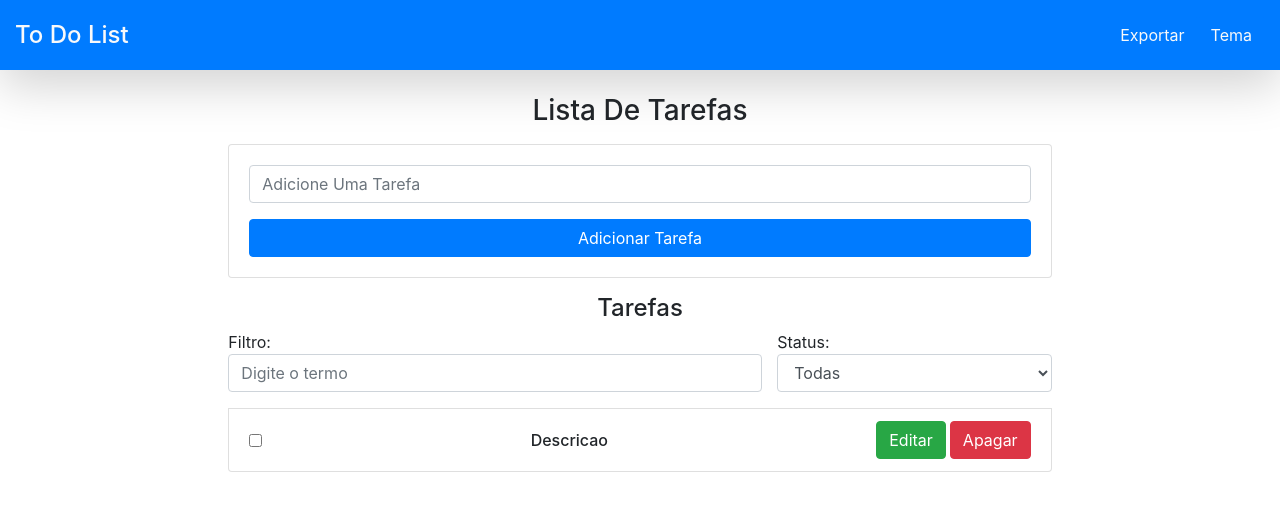
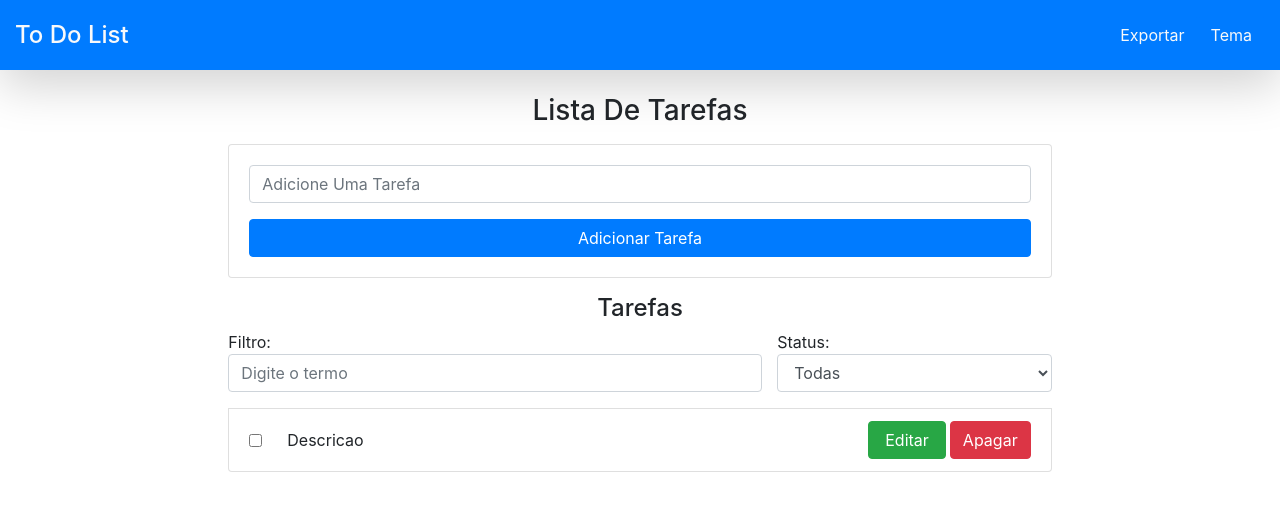
Before and after one commit to LeoniTeixeira/desafio_frontend, a React (Create React App) app: page / in a window 1280 px wide. Shown: the top 510 px of the page. Built offline with nearby package versions, Linux system fonts and the light colour scheme.

Commit message:
conclusao da UI

```diff
--- a/src/components/ListarTarefa.js
+++ b/src/components/ListarTarefa.js
@@ -1,13 +1,14 @@
 import React from 'react';
 import Tarefa from './Tarefa';
 
-export default props =>(
+export default props => (
     <ul className='list-group'>
         <h4 className='text-capitalize text-center'>Tarefas</h4>
         <form className='d-flex flex-wrap px-0 mx-0'>
             {/*Filtro por termo na tarefa*/}
             <label className='col-8 pl-0' >Filtro:
-                <input type="text" className='form-control' id="filtro" placeholder="Digite o termo"></input>
+                <input type="text" className='form-control' id="filtro"
+                  placeholder="Digite o termo"></input>
             </label>
 
             {/*Filtro por status da tarefa*/}
--- a/src/components/Tarefa.js
+++ b/src/components/Tarefa.js
@@ -7,14 +7,14 @@ export default props => (
         <input type="checkbox" className='my-auto'/>
 
         {/*Descrição da tarefa*/}
-        <h6 className='my-auto'>descricao</h6>
+        <span className='my-auto col-sm-9'>descricao</span>
 
         {/*Botões de Editar e Apagar Tarefa*/}
         <div>
-            <button type='submit' className='btn btn-success
-              text-capitalize'>editar</button>
-            <button type='submit' className='btn btn-danger
-              ml-1 text-capitalize'>apagar</button>
+            <button type='submit' className='btn btn-success px-3'>
+                Editar</button>
+            <button type='submit' className='btn btn-danger ml-1'>
+                Apagar</button>
         </div>
     </li>
 )
```
Also changed, not shown: src/components/Header.js (+5 -2 lines).
